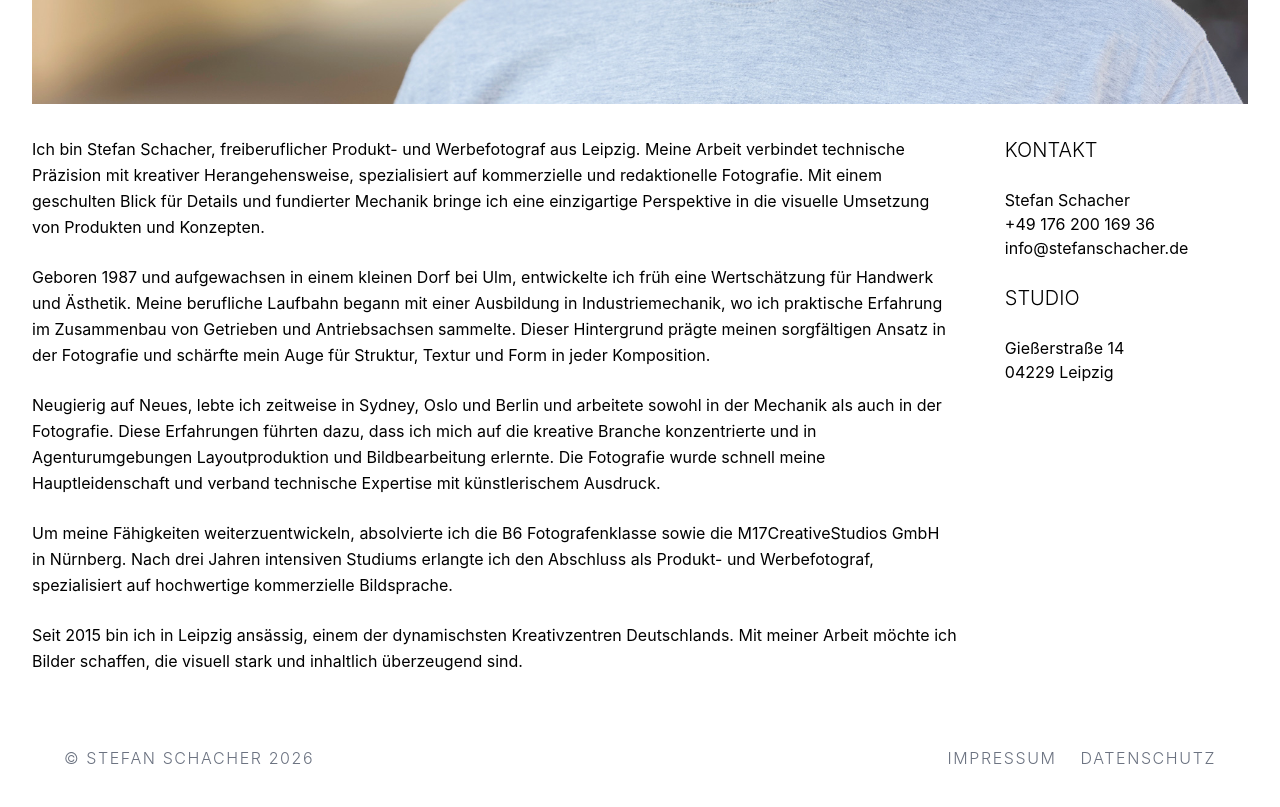
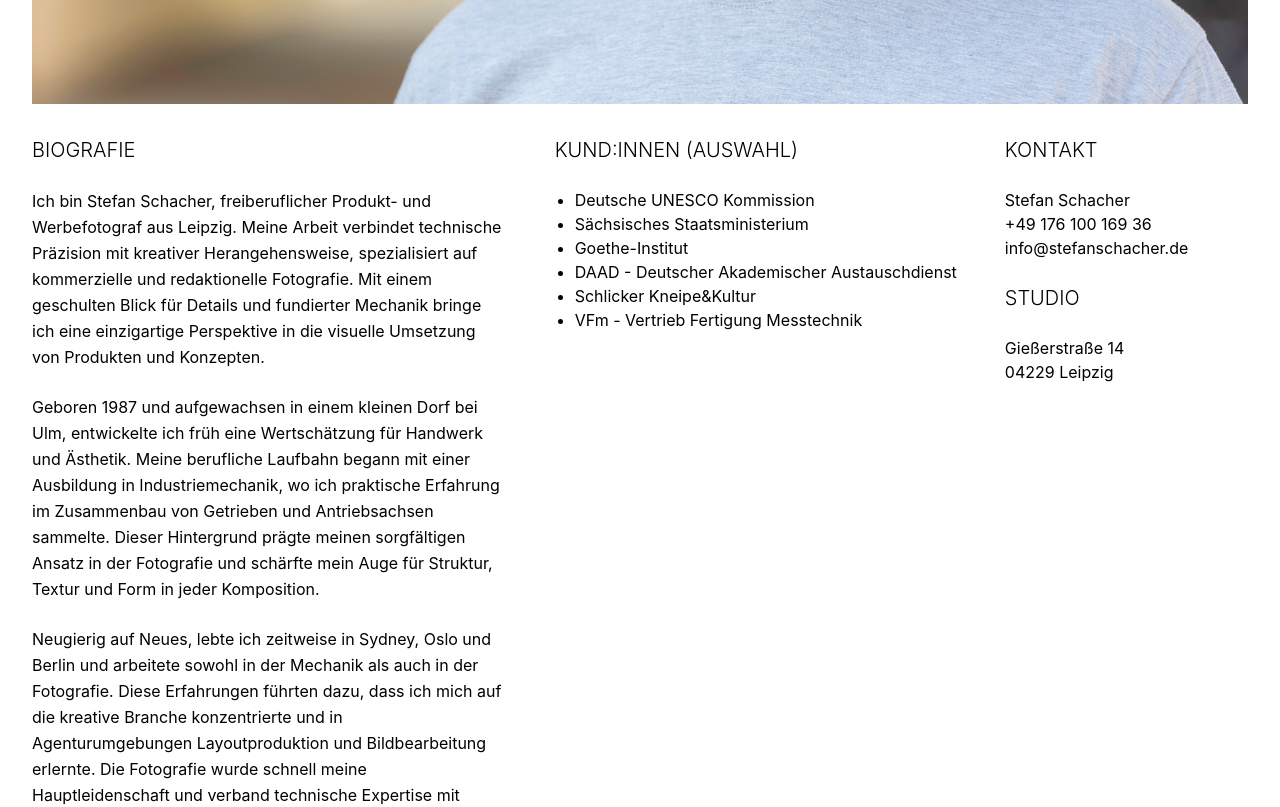
Before and after one commit to imkehoegden/stefan-schacher, a React (Vite) app in the folder website-stefan-schacher/: page /about in a window 1280 px wide. Shown: the part 820-1627 px from the top of the page. Built offline with nearby package versions, Linux system fonts and the light colour scheme.

Commit message:
fix: About Page split into components

```diff
--- a/website-stefan-schacher/public/data.json
+++ b/website-stefan-schacher/public/data.json
@@ -6,9 +6,17 @@
       "journey": "Neugierig auf Neues, lebte ich zeitweise in Sydney, Oslo und Berlin und arbeitete sowohl in der Mechanik als auch in der Fotografie. Diese Erfahrungen führten dazu, dass ich mich auf die kreative Branche konzentrierte und in Agenturumgebungen Layoutproduktion und Bildbearbeitung erlernte. Die Fotografie wurde schnell meine Hauptleidenschaft und verband technische Expertise mit künstlerischem Ausdruck.",
       "training": "Um meine Fähigkeiten weiterzuentwickeln, absolvierte ich die B6 Fotografenklasse sowie die M17CreativeStudios GmbH in Nürnberg. Nach drei Jahren intensiven Studiums erlangte ich den Abschluss als Produkt- und Werbefotograf, spezialisiert auf hochwertige kommerzielle Bildsprache.",
       "current": "Seit 2015 bin ich in Leipzig ansässig, einem der dynamischsten Kreativzentren Deutschlands. Mit meiner Arbeit möchte ich Bilder schaffen, die visuell stark und inhaltlich überzeugend sind.",
+      "clients": [
+        "Deutsche UNESCO Kommission",
+        "Sächsisches Staatsministerium",
+        "Goethe-Institut",
+        "DAAD - Deutscher Akademischer Austauschdienst",
+        "Schlicker Kneipe&Kultur",
+        "VFm - Vertrieb Fertigung Messtechnik"
+      ],
       "contact": {
         "name": "Stefan Schacher",
-        "phone": "+49 176 200 169 36",
+        "phone": "+49 176 100 169 36",
         "email": "info@stefanschacher.de"
       },
       "studio": {
@@ -93,9 +101,17 @@
       "journey": "Eager to explore beyond my technical training, I spent time living in Sydney, Oslo, and Berlin, working in both mechanics and photography. These experiences led me to shift my focus toward the creative industry, working in agency environments on layout production and image processing. Photography quickly became my primary passion, merging my technical expertise with artistic expression.",
       "training": "To further develop my skills, I completed professional training in the B6 photographer class and at M17CreativeStudios GmbH in Nuremberg. After three years of dedicated study, I earned my degree as a Product and Advertising Photographer, specializing in high-quality commercial imagery.",
       "current": "Since 2015, I have been based in Leipzig, one of Germany’s most dynamic creative hubs. Through my work, I aim to craft images that are both visually striking and conceptually strong.",
+      "clients": [
+        "Deutsche UNESCO Kommission",
+        "Sächsisches Staatsministerium",
+        "Goethe-Institut",
+        "DAAD - Deutscher Akademischer Austauschdienst",
+        "Schlicker Kneipe&Kultur",
+        "VFm - Vertrieb Fertigung Messtechnik"
+      ],
       "contact": {
         "name": "Stefan Schacher",
-        "phone": "+49 176 200 169 36",
+        "phone": "+49 176 100 169 36",
         "email": "info@stefanschacher.de"
       },
       "studio": {
--- /dev/null
+++ b/website-stefan-schacher/src/components/AboutSidebar.jsx
@@ -0,0 +1,20 @@
+export function AboutSidebar({ about, language }) {
+  return (
+    <aside className="w-full lg:w-1/5 space-y-6">
+      <section>
+        <h2 className="text-xl font-light mb-6">
+          {language === "de" ? "KONTAKT" : "CONTACT"}
+        </h2>
+        <p>{about.contact.name}</p>
+        <p>{about.contact.phone}</p>
+        <p>{about.contact.email}</p>
+      </section>
+
+      <section>
+        <h2 className="text-xl font-light mb-6">STUDIO</h2>
+        <p>{about.studio.street}</p>
+        <p>{about.studio.zipCode}</p>
+      </section>
+    </aside>
+  );
+}
--- /dev/null
+++ b/website-stefan-schacher/src/components/AboutText.jsx
@@ -0,0 +1,14 @@
+export function AboutText({ about, language }) {
+  return (
+    <>
+      <h2 className="text-xl font-light mb-6">
+        {language === "de" ? "BIOGRAFIE" : "BIOGRAPHY"}
+      </h2>
+      <p className="leading-relaxed">{about.intro}</p>
+      <p className="leading-relaxed">{about.bio}</p>
+      <p className="leading-relaxed">{about.journey}</p>
+      <p className="leading-relaxed">{about.training}</p>
+      <p className="leading-relaxed">{about.current}</p>
+    </>
+  );
+}
--- /dev/null
+++ b/website-stefan-schacher/src/components/GalleryProj.jsx
@@ -0,0 +1,3 @@
+export default function GalleryProj() {
+  return <div>GalleryProj</div>;
+}
--- /dev/null
+++ b/website-stefan-schacher/src/components/HeroImage.jsx
@@ -0,0 +1,7 @@
+export default function HeroImage({ src, alt }) {
+  return (
+    <div className="aspect-16/9 overflow-hidden flex items-center justify-center">
+      <img src={src} alt={alt} className="w-full h-full object-cover" />
+    </div>
+  );
+}
--- /dev/null
+++ b/website-stefan-schacher/src/components/Lightbox.jsx
@@ -0,0 +1,5 @@
+import React, { useContext, useState } from "react";
+
+export default function Lightbox() {
+  return <div>Lightbox</div>;
+}
--- /dev/null
+++ b/website-stefan-schacher/src/components/List.jsx
@@ -0,0 +1,14 @@
+import React from "react";
+
+export default function List({ title, clients }) {
+  return (
+    <div>
+      <h2 className="text-xl font-light mb-6">{title}</h2>
+      <ul className="list-disc pl-5">
+        {clients.map((client, index) => (
+          <li key={index}>{client}</li>
+        ))}
+      </ul>
+    </div>
+  );
+}
--- a/website-stefan-schacher/src/pages/About.jsx
+++ b/website-stefan-schacher/src/pages/About.jsx
@@ -1,6 +1,10 @@
 import React, { useState, useEffect, useContext } from "react";
 import { LanguageContext } from "../contexts/LanguageContext";
 import aboutPic from "../assets/fotograf_stefan-schacher.jpg";
+import List from "../components/List";
+import { AboutSidebar } from "../components/AboutSidebar";
+import { AboutText } from "../components/AboutText";
+import HeroImage from "../components/HeroImage";
 
 export default function About() {
   const { language } = useContext(LanguageContext);
@@ -20,7 +24,7 @@ export default function About() {
     getTranslations();
   }, []);
 
-  if (!data) return; // return ohne p-tag oder dergleichen, sonst war text kurz beim laden sichtbar ...
+  if (!data) return; // return ohne p-tag oder dergleichen, denn sonst war text kurz beim laden sichtbar ...
 
   const about = data[language].about;
 
@@ -30,35 +34,20 @@ export default function About() {
         {language === "de" ? "ÜBER MICH" : "ABOUT"}
       </h1>
 
-      <div className="aspect-16/9 overflow-hidden flex items-center justify-center">
-        <img src={aboutPic} alt="Portraitfoto Stefan Schacher" />
-      </div>
+      <HeroImage src={aboutPic} alt="Portraitfoto Stefan Schacher" />
 
       <div className="flex flex-col lg:flex-row gap-12">
         <div className="flex-1 space-y-6">
-          <p className="leading-relaxed">{about.intro}</p>
-          <p className="leading-relaxed">{about.bio}</p>
-          <p className="leading-relaxed">{about.journey}</p>
-          <p className="leading-relaxed">{about.training}</p>
-          <p className="leading-relaxed">{about.current}</p>
+          <AboutText about={data[language].about} language={language} />
         </div>
+        <List
+          title={
+            language === "de" ? "KUND:INNEN (AUSWAHL)" : "SELECTED CLIENTS"
+          }
+          clients={data[language].about.clients}
+        />
 
-        <aside className="w-full lg:w-1/5 space-y-6">
-          <section>
-            <h2 className="text-xl font-light mb-6">
-              {language === "de" ? "KONTAKT" : "CONTACT"}
-            </h2>
-            <p>{about.contact.name}</p>
-            <p>{about.contact.phone}</p>
-            <p>{about.contact.email}</p>
-          </section>
-
-          <section>
-            <h2 className="text-xl font-light mb-6">STUDIO</h2>
-            <p>{about.studio.street}</p>
-            <p>{about.studio.zipCode}</p>
-          </section>
-        </aside>
+        <AboutSidebar about={data[language].about} language={language} />
       </div>
     </>
   );
```
